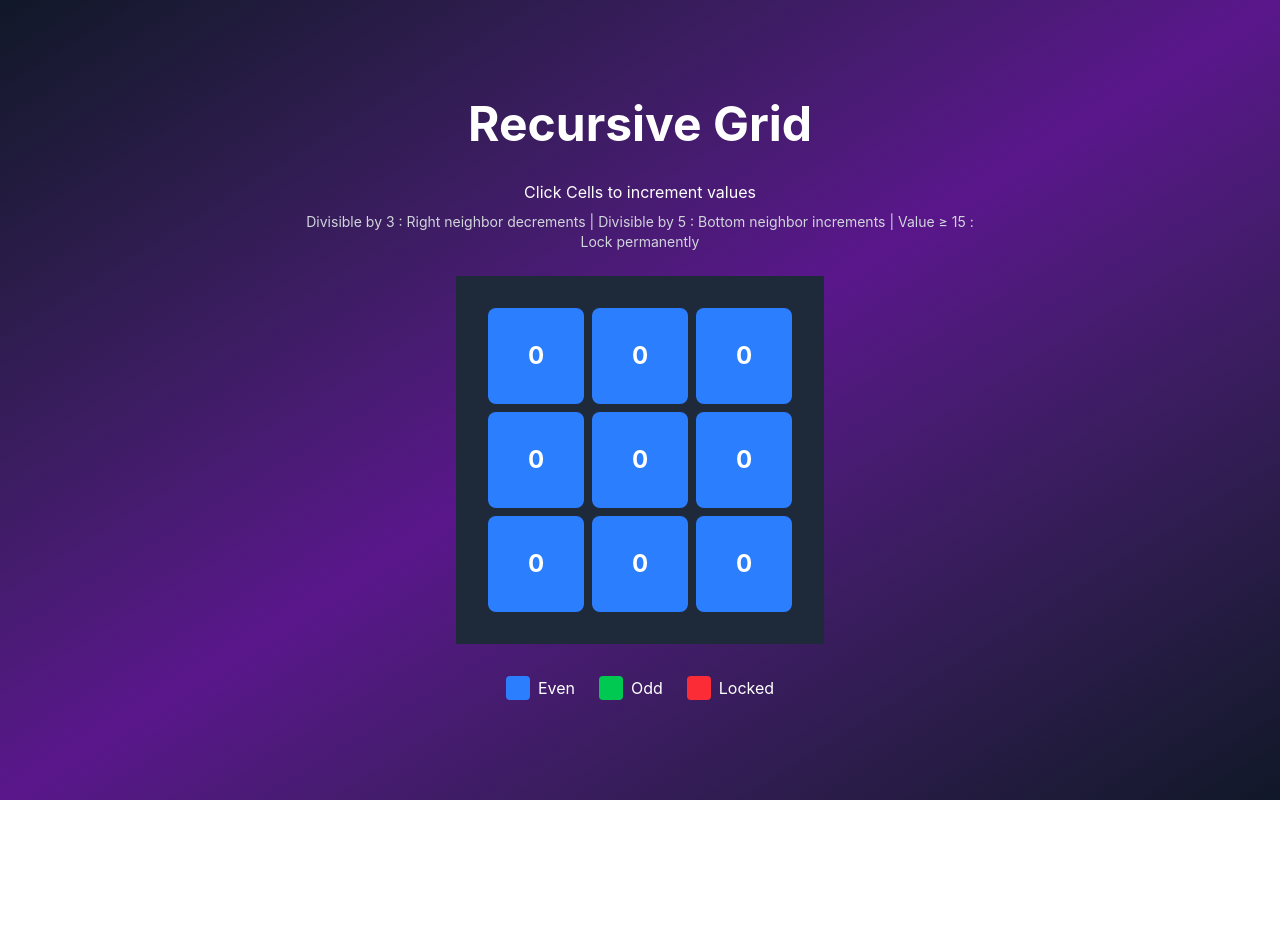
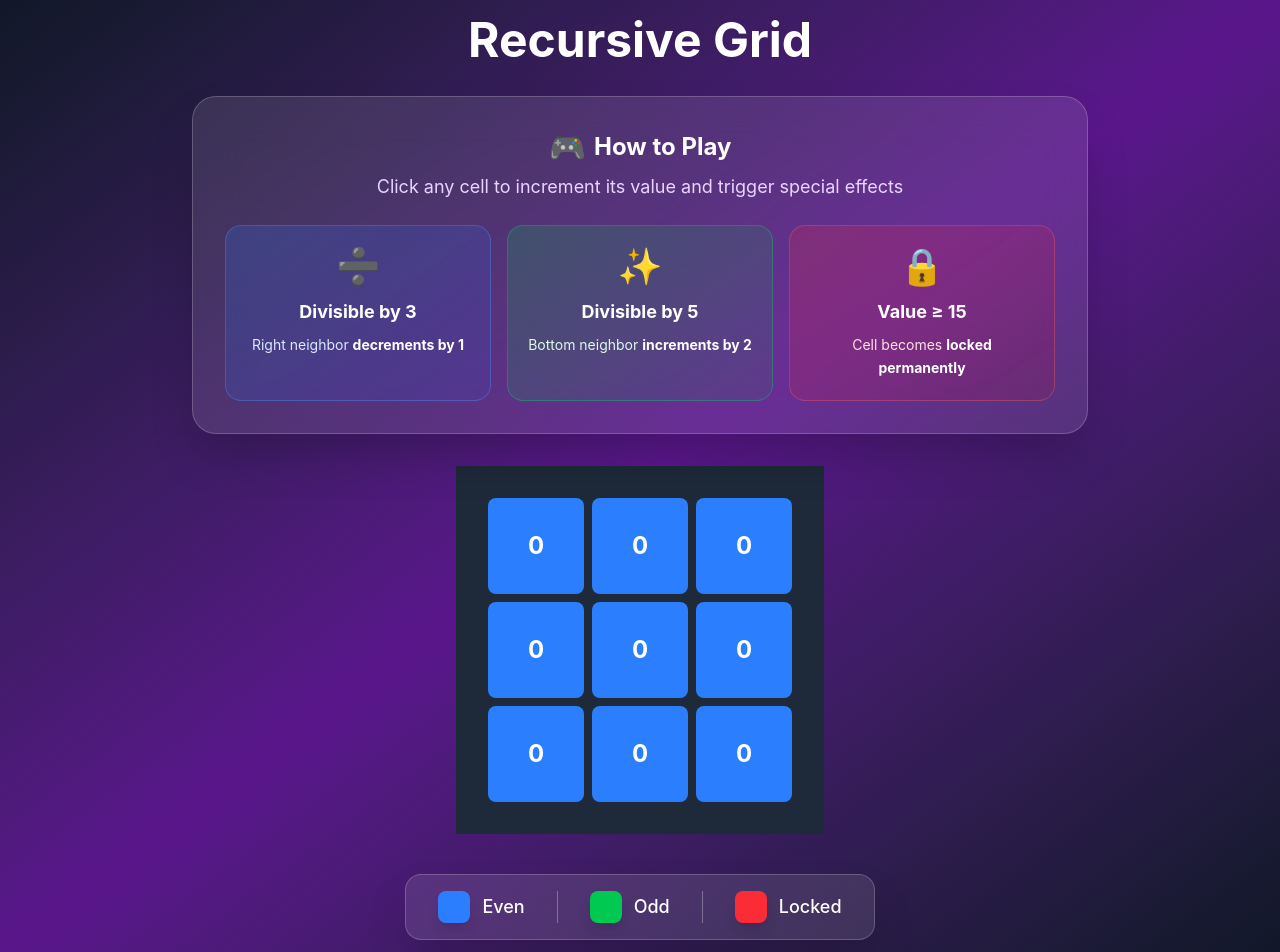
Before and after one commit to Shashank-Ge/Recursive-Grid, a Next.js app: page / in a window 1280 px wide. Shown: the top 952 px of the page. Before the commit the page ends 800 px from the top, so only its background shows below. Built offline with nearby package versions, Linux system fonts and the light colour scheme.

Commit message:
checkpoint 1 : complete project

```diff
--- a/app/page.tsx
+++ b/app/page.tsx
@@ -15,32 +15,70 @@ export default function Home() {
         Recursive Grid
       </h1>
 
-      {/*Instructions */}
-      <div className="text-white text-center mb-6 max-w-2xl">
-        <p className="mb-2"> Click Cells to increment values </p>
-        <p className="text-sm text-gray-300">
-          Divisible by 3 : Right neighbor decrements |
-          Divisible by 5 : Bottom neighbor increments |
-          Value ≥ 15 : Lock permanently
-        </p>
+      {/* Instructions */}
+      <div className="mb-8 max-w-4xl w-full">
+        <div className="bg-white/10 backdrop-blur-xl rounded-3xl p-8 border border-white/20 shadow-2xl">
+          {/* Header */}
+          <div className="text-center mb-6">
+            <h2 className="text-2xl font-bold text-white mb-2 flex items-center justify-center gap-2">
+              <span className="text-3xl">🎮</span>
+              How to Play
+            </h2>
+            <p className="text-purple-200 text-lg">Click any cell to increment its value and trigger special effects</p>
+          </div>
+
+          {/* Rules Grid */}
+          <div className="grid md:grid-cols-3 gap-4">
+            {/* Rule 1 */}
+            <div className="bg-gradient-to-br from-blue-500/20 to-blue-600/10 rounded-2xl p-5 border border-blue-400/30 hover:border-blue-400/60 transition-all duration-300 hover:scale-105">
+              <div className="text-4xl mb-3 text-center">➗</div>
+              <h3 className="text-white font-bold text-center mb-2 text-lg">Divisible by 3</h3>
+              <p className="text-blue-100 text-center text-sm leading-relaxed">
+                Right neighbor <span className="font-bold text-white">decrements by 1 </span>
+              </p>
+            </div>
+
+            {/* Rule 2 */}
+            <div className="bg-gradient-to-br from-green-500/20 to-green-600/10 rounded-2xl p-5 border border-green-400/30 hover:border-green-400/60 transition-all duration-300 hover:scale-105">
+              <div className="text-4xl mb-3 text-center">✨</div>
+              <h3 className="text-white font-bold text-center mb-2 text-lg">Divisible by 5</h3>
+              <p className="text-green-100 text-center text-sm leading-relaxed">
+                Bottom neighbor <span className="font-bold text-white">increments by 2 </span>
+              </p>
+            </div>
+
+            {/* Rule 3 */}
+            <div className="bg-gradient-to-br from-red-500/20 to-red-600/10 rounded-2xl p-5 border border-red-400/30 hover:border-red-400/60 transition-all duration-300 hover:scale-105">
+              <div className="text-4xl mb-3 text-center">🔒</div>
+              <h3 className="text-white font-bold text-center mb-2 text-lg">Value ≥ 15</h3>
+              <p className="text-red-100 text-center text-sm leading-relaxed">
+                Cell becomes <span className="font-bold text-white">locked permanently</span>
+              </p>
+            </div>
+          </div>
+        </div>
       </div>
 
       {/* Grid */}
       <Grid grid={grid} onCellClick={onCellClick} />
 
       {/*Legend */}
-      <div className="mt-8 flex gap-6 text-white">
-        <div className="flex items-center gap-2">
-          <div className="w-6 h-6 bg-blue-500 rounded"></div>
-          <span> Even </span>
-        </div>
-        <div className="flex items-center gap-2">
-          <div className="w-6 h-6 bg-green-500 rounded"></div>
-          <span> Odd</span>
-        </div>
-        <div className="flex items-center gap-2">
-          <div className="w-6 h-6 bg-red-500 rounded"></div>
-          <span> Locked</span>
+      <div className="mt-10 bg-white/10 backdrop-blur-md rounded-2xl px-8 py-4 border border-white/20 shadow-2xl">
+        <div className="flex gap-8 items-center justify-center">
+          <div className="flex items-center gap-3 group cursor-default">
+            <div className="w-8 h-8 bg-blue-500 rounded-lg shadow-lg group-hover:scale-110 transition-transform duration-200"></div>
+            <span className="text-white font-medium text-lg">Even</span>
+          </div>
+          <div className="w-px h-8 bg-white/30"></div>
+          <div className="flex items-center gap-3 group cursor-default">
+            <div className="w-8 h-8 bg-green-500 rounded-lg shadow-lg group-hover:scale-110 transition-transform duration-200"></div>
+            <span className="text-white font-medium text-lg">Odd</span>
+          </div>
+          <div className="w-px h-8 bg-white/30"></div>
+          <div className="flex items-center gap-3 group cursor-default">
+            <div className="w-8 h-8 bg-red-500 rounded-lg shadow-lg group-hover:scale-110 transition-transform duration-200"></div>
+            <span className="text-white font-medium text-lg">Locked</span>
+          </div>
         </div>
       </div>
     </main>
```
